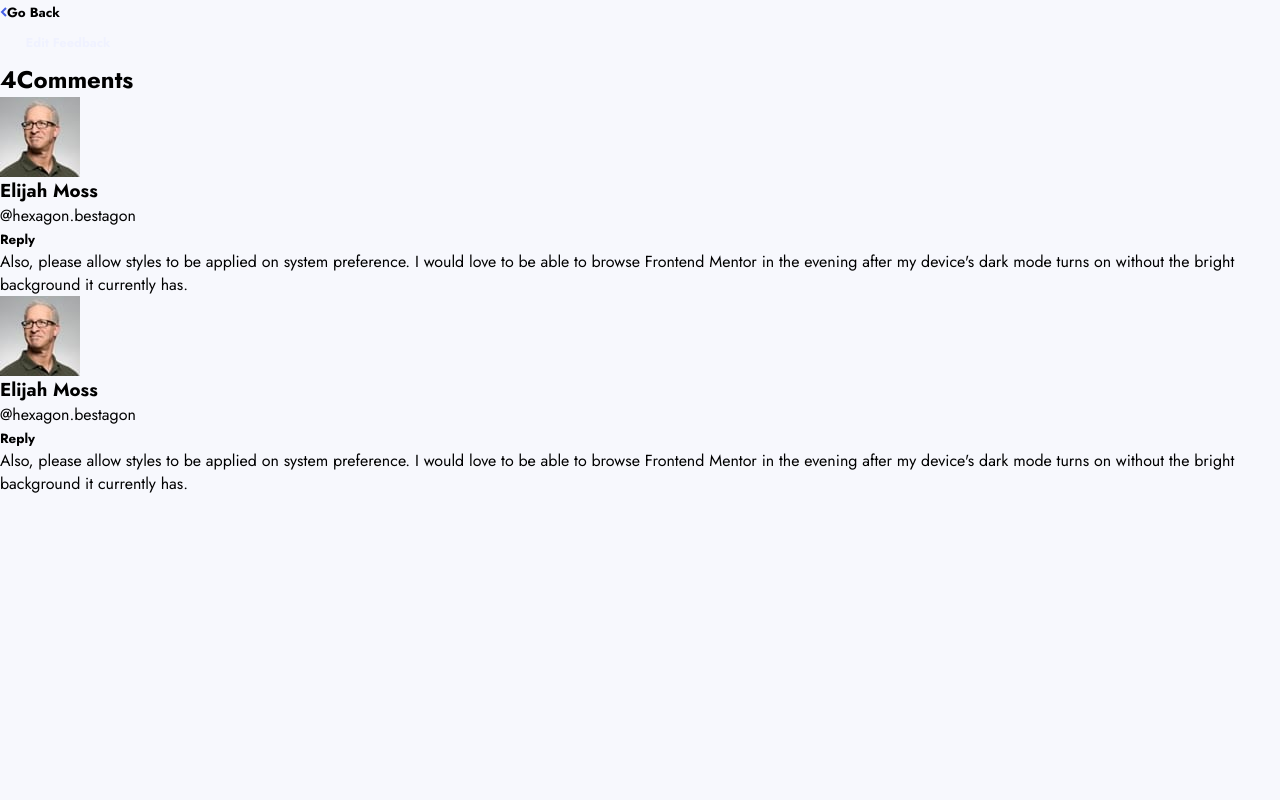
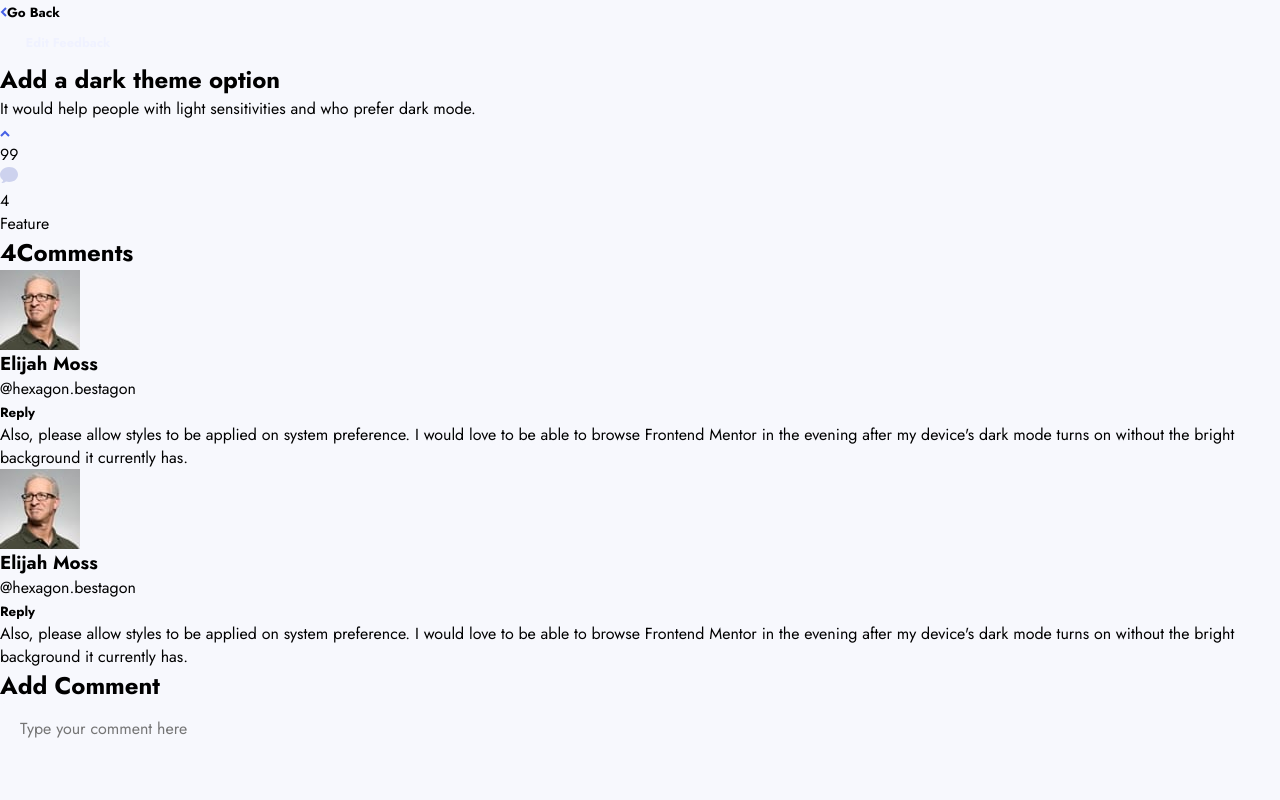
Before and after one commit to Victor-Nyagudi/product-feedback-app-react, a React (Create React App) app: page / in a window 1280 px wide. Shown: the top 800 px of the page. Built offline with nearby package versions, Linux system fonts and the light colour scheme.

Commit message:
Add remaining components to FeedbackDetailMain

```diff
--- a/src/components/pages/feedback-detail-page/FeedbackDetailAddComment.js
+++ b/src/components/pages/feedback-detail-page/FeedbackDetailAddComment.js
@@ -16,9 +16,7 @@ function FeedbackDetailAddComment() {
 
                 <div className="add-comment__button-container">
                     <p className="add-comment__character-limit-message">
-                        <span className="add-comment__character-limit">250</span>
-
-                        Characters left
+                        <span className="add-comment__character-limit">250</span> Characters left
                     </p>
 
                     <button type="submit" className="button button--main button--add-feedback">
--- a/src/components/pages/feedback-detail-page/FeedbackDetailMain.js
+++ b/src/components/pages/feedback-detail-page/FeedbackDetailMain.js
@@ -1,9 +1,13 @@
 import FeedbackMessageComments from "./FeedbackMessageComments";
+import FeedbackMessage from "../../shared/FeedbackMessage";
+import FeedbackDetailAddComment from "./FeedbackDetailAddComment";
 
 function FeedbackDetailMain() {
     return (
         <main className="feedback-detail__main">
+            <FeedbackMessage />
             <FeedbackMessageComments />
+            <FeedbackDetailAddComment />
         </main>
     );
 }
```
